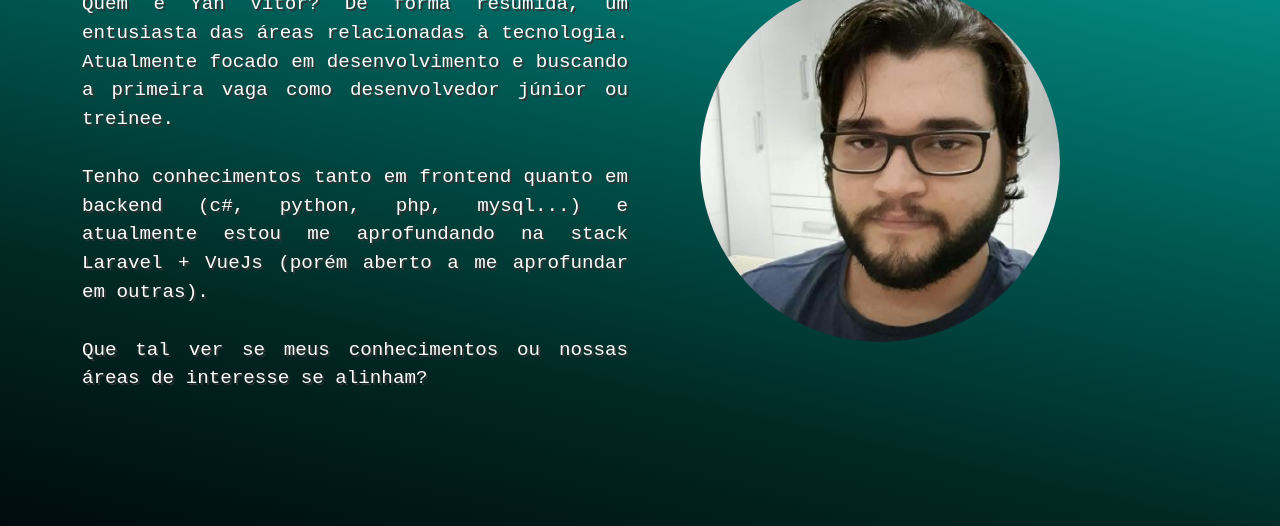
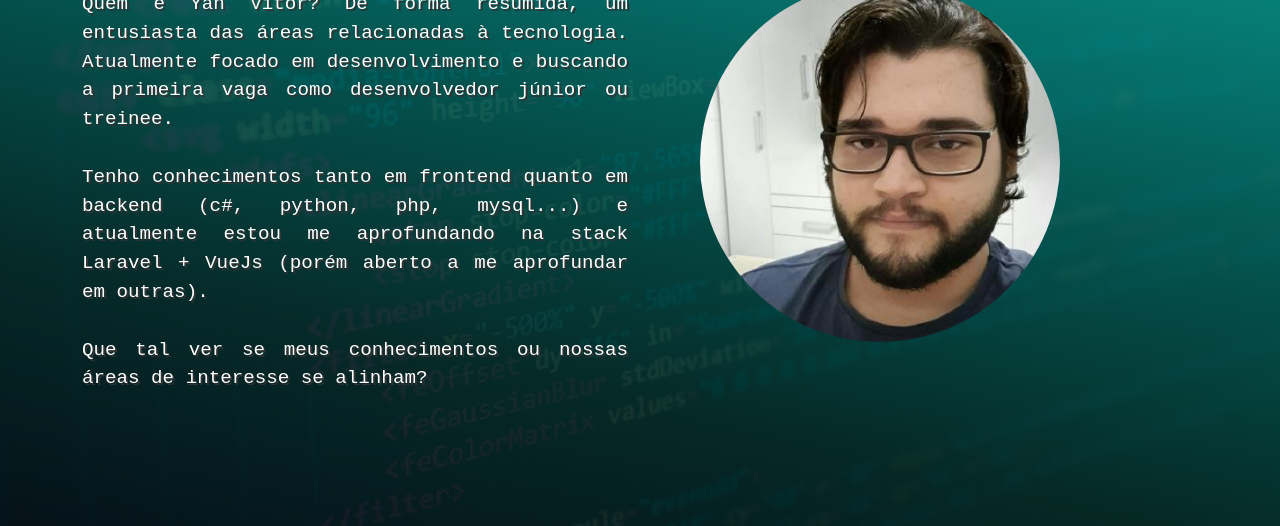
Before and after one commit to YanVL/yanvl-site, a plain HTML site: page index.html in a window 1280 px wide. Shown: the part 274-800 px from the top of the page. Drawn offline with nearby package versions, Linux system fonts and the light colour scheme.

Commit message:
Ajuste no estilo

```diff
--- a/css/style.css
+++ b/css/style.css
@@ -20,11 +20,11 @@ p {
 .fundo {
   background-image: linear-gradient(
       193deg,
-      rgba(0, 4, 13, 1) 0%,
-      rgba(3, 137, 130, 1) 25%,
-      rgba(0, 87, 81, 1) 50%,
-      rgba(1, 40, 35, 1) 75%,
-      rgba(0, 11, 14, 1) 100%
+      rgba(0, 4, 13, 0.9) 0%,
+      rgba(3, 137, 130, 0.9) 25%,
+      rgba(0, 87, 81, 0.9) 50%,
+      rgba(1, 40, 35, 0.9) 75%,
+      rgba(0, 11, 14, 0.9) 100%
     ),
     url("../img/fundo.jpg");
   background-size: cover;
```
